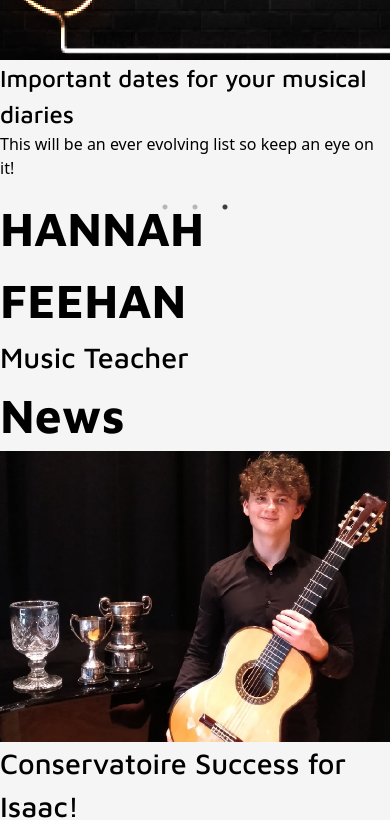
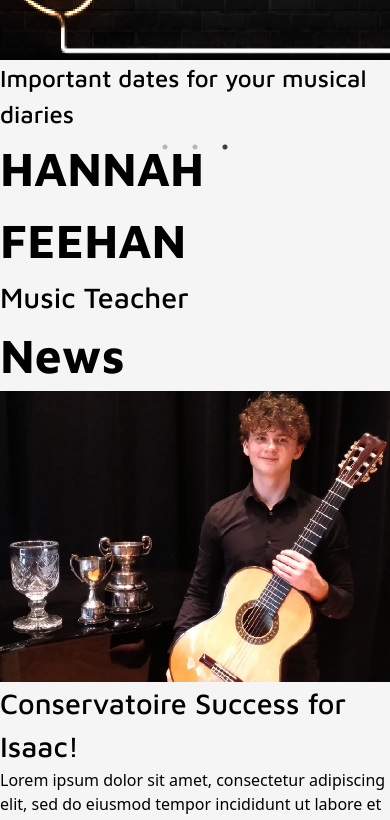
Before and after one commit to hannahf86/hannah-music, a React (Vite) app: page /about in a window 390 px wide. Shown: the part 1040-1860 px from the top of the page. Built offline with nearby package versions, Linux system fonts and the light colour scheme.

Commit message:
landing desktop responsive design complete

```diff
--- a/src/Components/Carousel.jsx
+++ b/src/Components/Carousel.jsx
@@ -10,8 +10,8 @@ import newyear from "../Assets/newYear.png";
 
 function Carousel() {
   const styles = {
-    image: "justify-center p-4 ",
-    title: "text-center font-bold",
+    image: "flex m-auto xl:pt-12 xl:px-12 lg:pt-4 lg:px-4",
+    title: "text-center font-bold py-4 xl:text-2xl lg:text-lg",
     description: "px-4 pt-2 text-center",
   };
 
@@ -22,7 +22,7 @@ function Carousel() {
     slidesToShow: 1,
     slidesToScroll: 1,
     autoplay: true,
-    autoplaySpeed: 2800,
+    autoplaySpeed: 3000,
   };
 
   return (
@@ -35,11 +35,6 @@ function Carousel() {
           <a href="#">
             <h3 className={styles.title}>Bring on 2024!</h3>
           </a>
-          <p className={styles.description}>
-            Competition wins, consistently high exam results <br />
-            and national ensemble placements... what a year 2023 was! <br />
-            Take a look to see what 2024 will have in store!
-          </p>
         </div>
 
         <div>
@@ -49,10 +44,6 @@ function Carousel() {
           <a href="#">
             <h3 className={styles.title}>Conservatoire success for Isaac!</h3>
           </a>
-          <p className={styles.description}>
-            Isaac has accepted a scholarship offer at The Royal Academy of Music
-            to study with Michael Lewin and Stephen Goss.
-          </p>
         </div>
 
         <div>
@@ -64,9 +55,6 @@ function Carousel() {
               Important dates for your musical diaries
             </h3>
           </a>
-          <p className={styles.description}>
-            This will be an ever evolving list so keep an eye on it!
-          </p>
         </div>
       </Slider>
     </>
--- a/src/Components/Nav.jsx
+++ b/src/Components/Nav.jsx
@@ -16,8 +16,8 @@ const Nav = () => {
     desktopContainer: "hidden md:hidden sm:hidden lg:block ",
     background:
       "fixed w-full flex flex-row justify-evenly z-10 bg-[#132A34] z-40 shadow-lg shadow-slate-600",
-    icons: "flex flex-row content-center text-neutral-200 my-12",
-    text: "flex items-center text-xl ml-3 tracking-widest hover:text-[#63C0E9] hover:scale-110 cursor-pointer",
+    icons: "flex flex-row content-center text-neutral-200 xl:my-12 lg:my-8",
+    text: "flex items-center xl:text-xl lg:text-lg ml-3 tracking-widest hover:text-[#63C0E9] hover:scale-110 cursor-pointer",
   };
 
   return (
--- a/src/Scenes/Contact.jsx
+++ b/src/Scenes/Contact.jsx
@@ -10,7 +10,7 @@ const Contact = () => {
   const styles = {
     background: "h-full bg-white ",
     title:
-      "text-center text-7xl md:text-5xl lg:text-7xl pt-12 lg:pt-40 md:pt-16 py-12 text-[#252525]",
+      "text-center text-7xl md:text-5xl lg:text-7xl pt-12 lg:pt-24 md:pt-16 py-12 text-[#252525]",
     description:
       "text-[#252525] text-center text-md md:text-lg mx-16 mb-8 md:mb-16 lg:mb-12",
     form: "flex flex-col justify-center w-[min(100%,20rem)] lg:w-[min(100%,38rem)] md:w-[min(100%,24rem)] mx-auto",
@@ -49,7 +49,7 @@ const Contact = () => {
 
   return (
     <div id="contact" className={styles.background}>
-      <h1 className={styles.title}>CONTACT</h1>
+      <h1 className={styles.title}>Contact</h1>
 
       <p className={styles.description}>
         Please get in touch if you have any questions.
@@ -89,7 +89,7 @@ const Contact = () => {
       </form>
       <ToastContainer />
 
-      <div className="pb-24"></div>
+      <div className="pb-40"></div>
     </div>
   );
 };
--- a/src/Scenes/Landing.jsx
+++ b/src/Scenes/Landing.jsx
@@ -5,10 +5,13 @@ import background from "../Assets/music-bg.png";
 import Carousel from "../Components/Carousel";
 
 const styles = {
-  background: " relative w-full h-screen flex justify-end opacity-60",
-  carousel: "absolute w-4/12 my-16 ml-32 top-36 bg-white pb-12 rounded-lg z-10",
-  titleContainer: "absolute bottom-32 w-full py-8",
-  title: "text-right text-[#132A34] text-7xl px-28",
+  background:
+    " relative object-cover xl:pt-32 lg:pt-20 flex justify-end opacity-60",
+  carousel:
+    " hidden md:hidden sm:hidden lg:block absolute xl:w-2/6 lg:w-1/4 my-16 ml-32 xl:top-36 lg:top-24 bg-white pb-12 rounded-lg z-10",
+  titleContainer: "absolute xl:bottom-32 lg:bottom-60 w-full py-8",
+  title:
+    "text-right text-[#132A34] md:text-5xl lg:text-5xl xl:text-6xl 2xl:text-7xl px-28",
   subtitle: "text-right text-[#132A34] text-4xl px-28",
 };
 
--- a/src/Scenes/Teaching.jsx
+++ b/src/Scenes/Teaching.jsx
@@ -9,7 +9,6 @@ const Teaching = () => {
     title: "text-center text-[#121b2c] text-7xl pt-20 pb-16",
     description: "text-center text-[#121b2c] text-xl leading-8 pb-20",
     serviceContainer: "grid grid-cols-3 gap-20",
-    serviceItem: "",
     image: "w-4/5 flex m-auto pt-12 pb-4",
     darkContainer: "bg-[#132A34] text-white",
     lightContainer: "",
```
